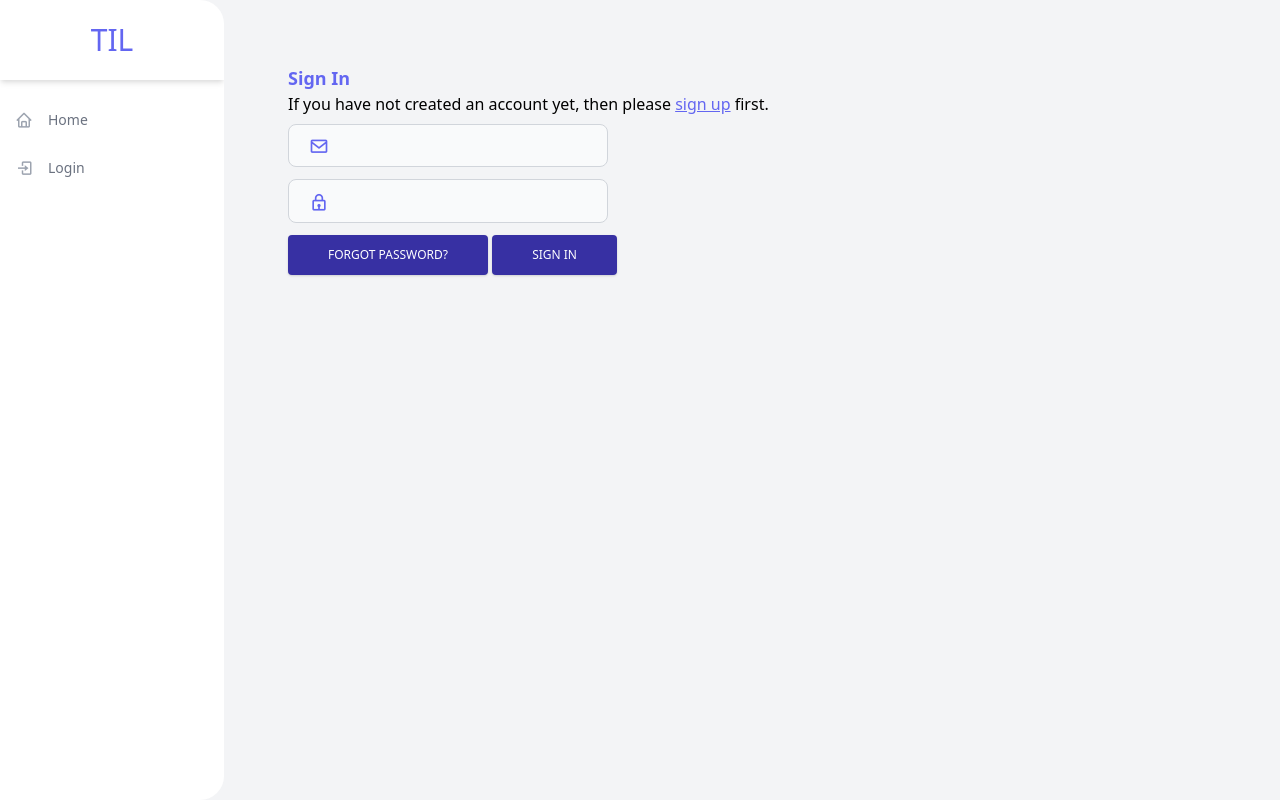
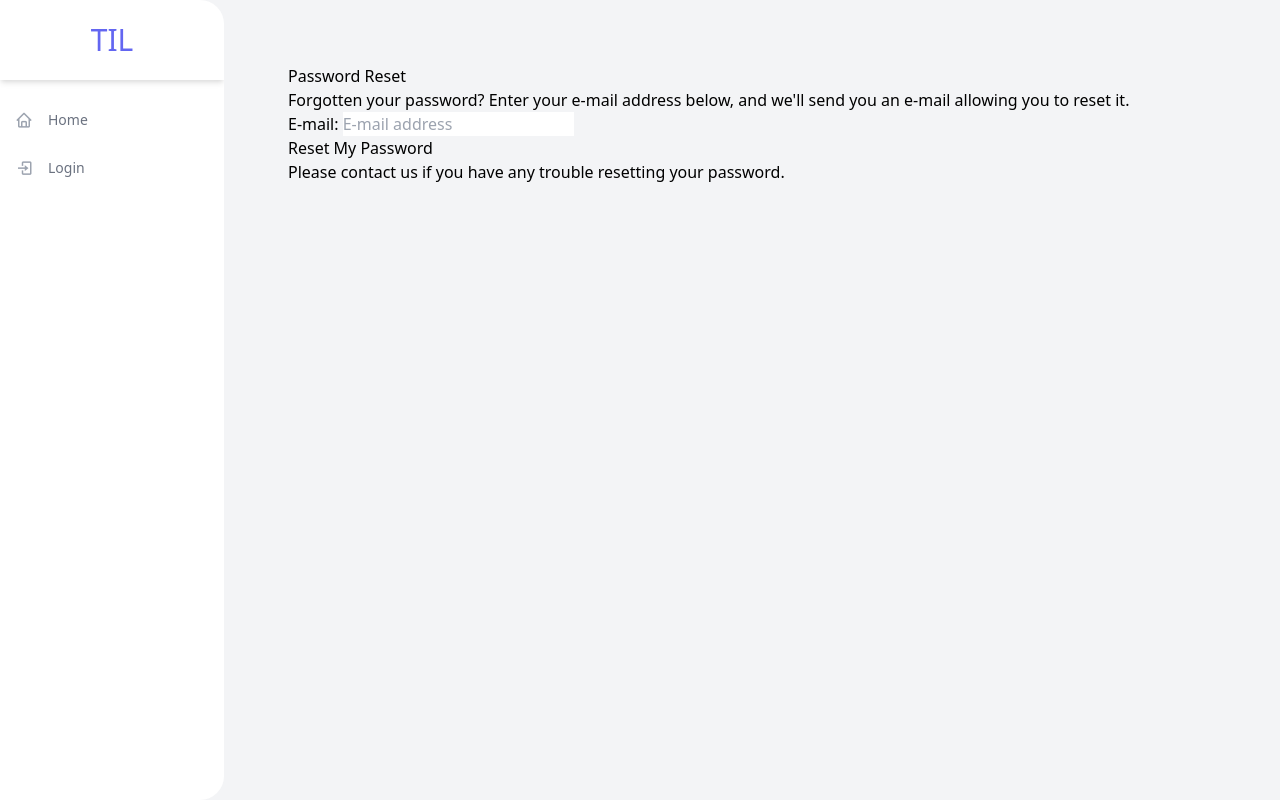
Before and after one commit to lizdecoder/django-201, a Django app: page /password/reset/ in a window 1280 px wide. Run offline with Django 4.2, Linux system fonts and the light colour scheme; some libraries are stand-ins or nearby versions.

Commit message:
moved password files

```diff
--- a/til/templates/account/base.html
+++ b/til/templates/account/base.html
@@ -18,5 +18,4 @@
     {% include "includes/login.html" %}
 
 
-
 {% endblock %}
--- /dev/null
+++ b/til/templates/account/password_reset.html
@@ -0,0 +1,23 @@
+{% extends "base.html" %}
+{% load account %}
+
+{% block title %}Password Reset{% endblock %}
+
+{% block content %}
+
+    <h1>Password Reset</h1>
+    {% if user.is_authenticated %}
+        {% include "account/snippets/already_logged_in.html" %}
+    {% endif %}
+
+    <p>Forgotten your password? Enter your e-mail address below, and we'll send you an e-mail allowing you to reset it.</p>
+
+    <form method="POST" action="{% url 'account_reset_password' %}" class="password_reset">
+        {% csrf_token %}
+        {{ form.as_p }}
+        {#TODO: need to fix button #}
+        <button type="submit">Reset My Password</button>
+    </form>
+
+    <p>Please contact us if you have any trouble resetting your password.</p>
+{% endblock %}
--- a/til/templates/base.html
+++ b/til/templates/base.html
@@ -50,14 +50,14 @@
           </li>
           <li>
             <a
-              href="{% url 'account_logout' %}"
+              href="{% url 'profiles:userprofile' user.username %}"
               class="flex flex-row items-center h-12 transform hover:translate-x-2 transition-transform ease-in duration-200 text-gray-500 hover:text-gray-800"
             >
               <span
                 class="inline-flex items-center justify-center h-12 w-12 text-lg text-gray-400"
                 ><i class="bx bx-user-pin"></i
               ></span>
-              <span class="text-sm font-medium">Update User</span>
+              <span class="text-sm font-medium">Profile</span>
             </a>
           </li>
           <li>
--- a/til/templates/includes/login.html
+++ b/til/templates/includes/login.html
@@ -3,7 +3,7 @@
 <h1 class="text-indigo-500 text-lg font-semibold">Sign In</h1>
 
 <p class="mb-2">If you have not created an account yet, then please
-<a href="{{ signup_url }}" class="text-indigo-500 underline">sign up</a> first.</p>
+<a href="{% url 'account_signup' %}" class="text-indigo-500 underline">sign up</a> first.</p>
 
 <form class="login " method="POST" action="{% url 'account_login' %}">
   {% csrf_token %}
@@ -18,7 +18,7 @@
   {% if redirect_field_value %}
     <input type="hidden" name="{{ redirect_field_name }}" value="{{ redirect_field_value }}" />
   {% endif %}
-    <a class="button secondaryAction inline-block uppercase mx-auto shadow bg-indigo-800 hover:bg-indigo-700 focus:shadow-outline focus:outline-none text-white text-xs py-3 px-10 rounded"" href="{% url 'account_reset_password' %}">Forgot Password?</a>
+    <a class="button secondaryAction inline-block uppercase mx-auto shadow bg-indigo-800 hover:bg-indigo-700 focus:shadow-outline focus:outline-none text-white text-xs py-3 px-10 rounded" href="{% url 'account_reset_password' %}">Forgot Password?</a>
     <button class="primaryAction inline-block uppercase mx-auto shadow bg-indigo-800 hover:bg-indigo-700 focus:shadow-outline focus:outline-none text-white text-xs py-3 px-10 rounded" type="submit">Sign In</button>
 </form>
 
```
Also changed, not shown: til/templates/account/password_change.html (added, +12 -0 lines), til/templates/account/signup.html (added, +19 -0 lines).
